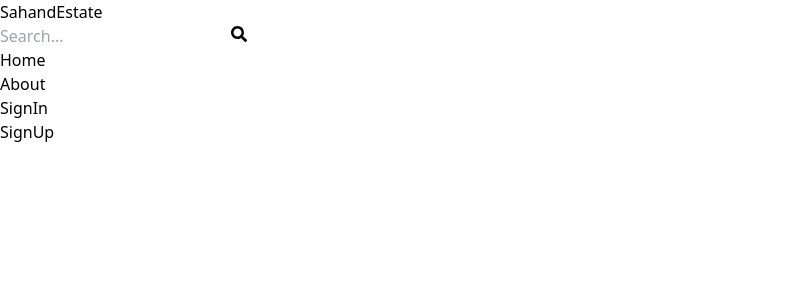
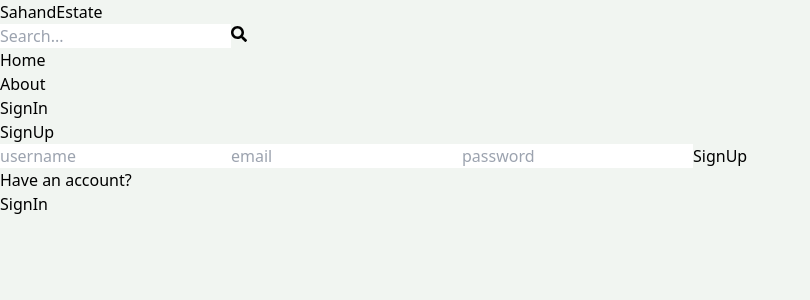
Before and after one commit to MoAnsarMansoorie/Real-Estate-MarketHub, a React (Vite) app in the folder client/: page /sign-up in a window 1280 px wide. Shown: the top 300 px of the page, without its empty margins (0-810 px from the left). Built offline with nearby package versions, Linux system fonts and the light colour scheme.

Commit message:
create signup page

```diff
--- a/client/src/index.css
+++ b/client/src/index.css
@@ -1,3 +1,7 @@
 @tailwind base;
 @tailwind components;
 @tailwind utilities;
+
+body{
+    background-color: rgb(241, 245, 241);
+}
--- a/client/src/pages/SignUp.jsx
+++ b/client/src/pages/SignUp.jsx
@@ -1,8 +1,23 @@
 import React from 'react'
+import {Link} from "react-router-dom"
 
 const SignUp = () => {
   return (
-    <div>SignUp</div>
+    <div className='p-3 max-w-lg mx-auto'>
+      <h1 className='text-3xl text-center my-7 font-semibold'>SignUp</h1>
+      <form className='flex flex-col gap-4'>
+        <input type='text' placeholder='username' className='border p-3 rounded-lg' id='username'/>
+        <input type='text' placeholder='email' className='border p-3 rounded-lg' id='email'/>
+        <input type='text' placeholder='password' className='border p-3 rounded-lg' id='password'/>
+        <button className='bg-slate-700 text-white p-3 rounded-lg uppercase hover:opacity-95 disabled:opacity-80'>SignUp</button>
+      </form>
+      <div className='flex gap-2 mt-5'>
+        <p>Have an account?</p>
+        <Link to="/sign-in">
+          <span className='text-blue-700'>SignIn</span>
+        </Link>
+      </div>
+    </div>
   )
 }
 
```
